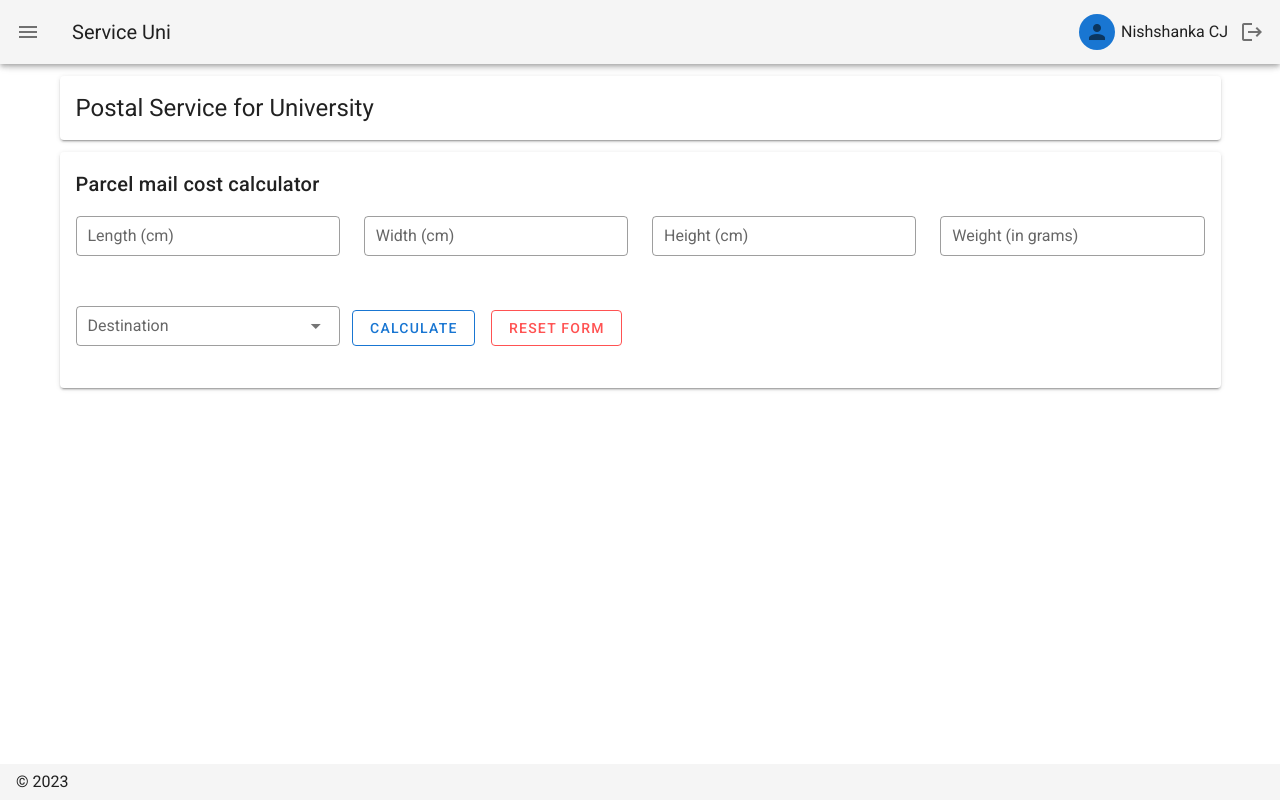
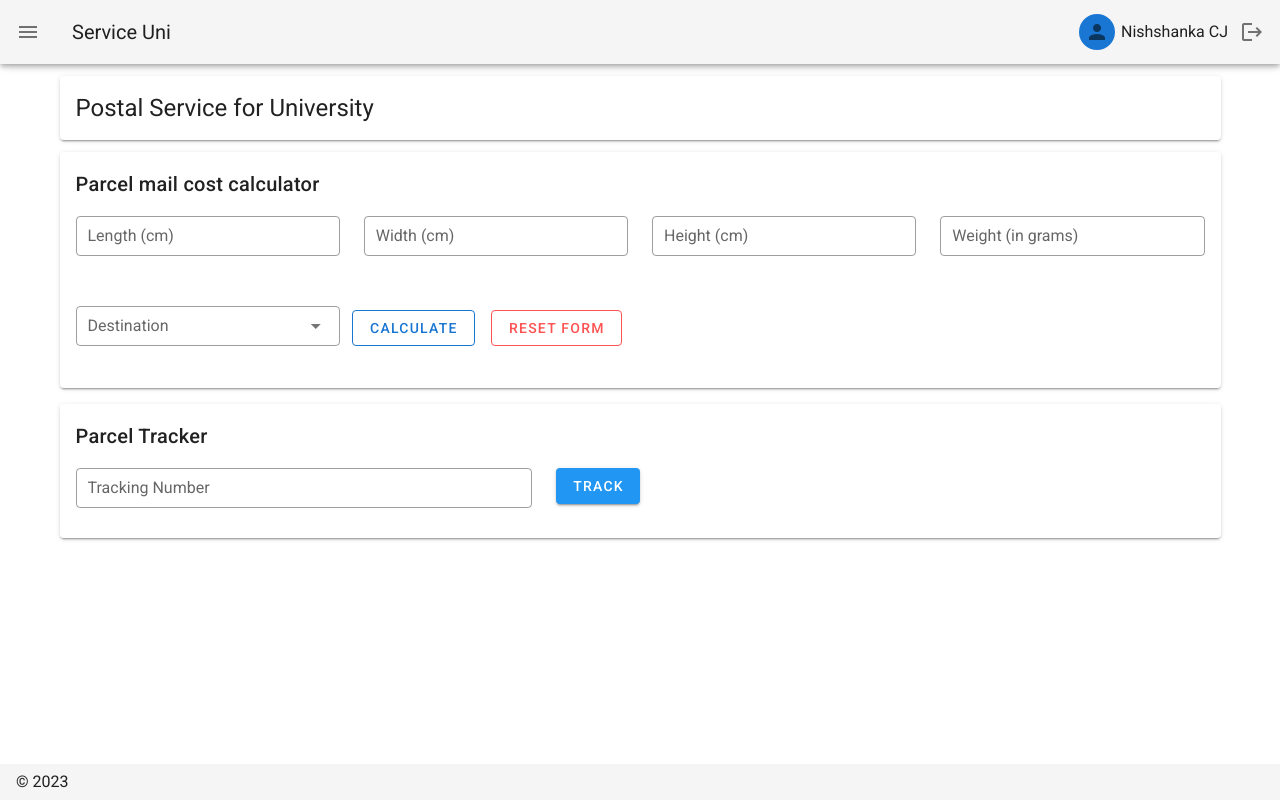
Before and after one commit to ncj1997/UOW-SOSE--Project, a Nuxt app: page /postoffice in a window 1280 px wide. Built offline with nearby package versions, Linux system fonts and the light colour scheme.

Commit message:
poatAL DONE

```diff
--- a/components/PostPriceEstimate.vue
+++ b/components/PostPriceEstimate.vue
@@ -104,6 +104,82 @@
         </v-form>
       </v-card-text>
     </v-card>
+    <v-card class="mt-4">
+      <v-card-title primary-title>
+        <div>
+          <div>Parcel Tracker</div>
+        </div>
+      </v-card-title>
+      <v-card-text>
+        <v-form ref="form2">
+          <v-row>
+            <v-col cols="5">
+              <v-text-field
+                outlined
+                dense
+                clearable
+                v-model="trackingNumberSP"
+                label="Tracking Number"
+                required
+              ></v-text-field
+            ></v-col>
+            <v-col>
+              <v-btn @click="showTracking = true" dark color="blue">Track</v-btn>
+            </v-col>
+          </v-row></v-form
+        ><v-row>
+          <v-col v-if="showTracking" cols="12">
+            <!-- <v-timeline v-for="item in postTrack" align-top dense>
+              <v-timeline-item color="pink" small>
+                <v-row class="pt-1">
+                  <v-col cols="3">
+                    <strong>{{ item.time }}</strong>
+                    <div class="text-caption">{{ item.date }}</div>
+                  </v-col>
+                  <v-col>
+                    <strong>{{ item.orderStatus }}</strong>
+                  </v-col>
+                </v-row>
+              </v-timeline-item></v-timeline
+            > -->
+
+            <div>
+              <v-card>
+                <v-row class="pt-2 pr-4">
+                  <h4 class="ml-4 mt-2">
+                    Estimated Delivery Date : {{ deliveryDate }}
+                  </h4>
+                  <v-spacer></v-spacer>
+                  <v-btn @click="showTracking = false" icon color="error" >
+                    <v-icon>mdi-close</v-icon>
+                  </v-btn>
+                </v-row>
+
+                <v-stepper class="mt-3" v-model="e1">
+                  <v-stepper-header>
+                    <v-stepper-step :complete="e1 > 1" step="1">
+                      Order Confirmed<br />
+                    </v-stepper-step>
+
+                    <v-divider></v-divider>
+
+                    <v-stepper-step :complete="e1 > 2" step="2">
+                      On the way
+                    </v-stepper-step>
+
+                    <v-divider></v-divider>
+
+                    <v-stepper-step :complete="e1 > 3" step="3">
+                      Delivered
+                    </v-stepper-step>
+                  </v-stepper-header>
+                </v-stepper>
+              </v-card>
+            </div>
+          </v-col>
+        </v-row>
+      </v-card-text>
+    </v-card>
   </div>
 </template>
 <script>
@@ -111,11 +187,14 @@ export default {
   data() {
     return {
       price: "",
+      showTracking:false,
       weight: null,
       length: null,
       width: null,
       height: null,
       destination: null,
+      e1: "3",
+      deliveryDate: "11/11/2023",
       states: [
         "New South Wales",
         "Victoria",
```
